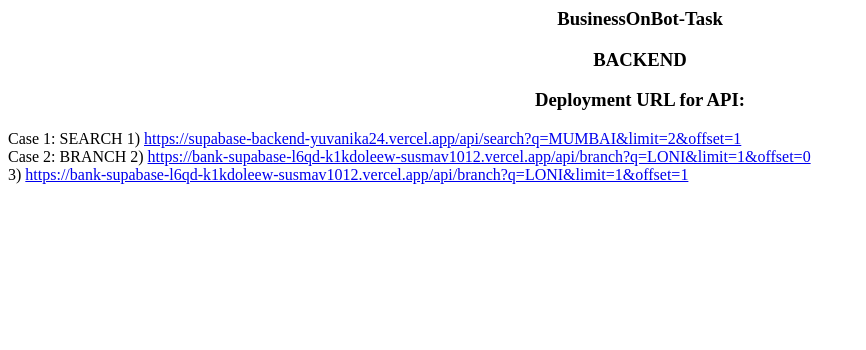
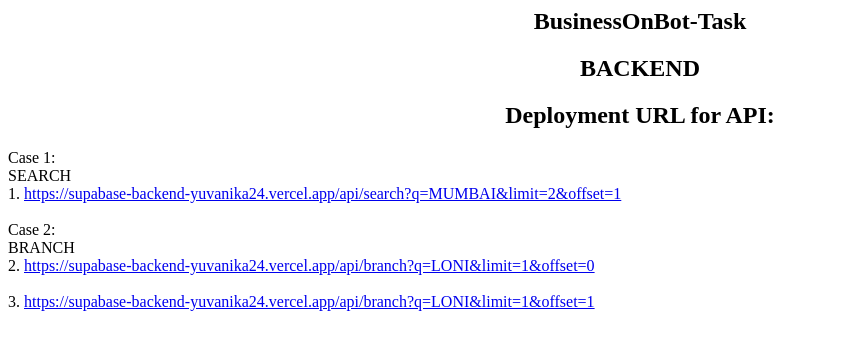
Before and after one commit to Yuvanika24/Supabase-Backend, a website: page index.html in a window 1280 px wide. Shown: the whole page, without its empty margins (0-866 px from the left). Drawn offline with Linux system fonts and the light colour scheme.

Commit message:
Update index.html

```diff
--- a/index.html
+++ b/index.html
@@ -1,11 +1,11 @@
-<h3> <center>BusinessOnBot-Task </center></h3>
-<h3> <center>BACKEND </center></h3>
-<h3><center>Deployment URL for API: </center></h3>
-Case 1:
-SEARCH
-1) <a href="https://supabase-backend-yuvanika24.vercel.app/api/search?q=MUMBAI&limit=2&offset=1">https://supabase-backend-yuvanika24.vercel.app/api/search?q=MUMBAI&limit=2&offset=1</a><br>
-Case 2:
-BRANCH
-2) <a href="https://bank-supabase-l6qd-k1kdoleew-susmav1012.vercel.app/api/branch?q=LONI&limit=1&offset=0">https://bank-supabase-l6qd-k1kdoleew-susmav1012.vercel.app/api/branch?q=LONI&limit=1&offset=0</a> <br>
-3) <a href="https://bank-supabase-l6qd-k1kdoleew-susmav1012.vercel.app/api/branch?q=LONI&limit=1&offset=1">https://bank-supabase-l6qd-k1kdoleew-susmav1012.vercel.app/api/branch?q=LONI&limit=1&offset=1</a> <br>
+<h2> <center>BusinessOnBot-Task </center></h2>
+<h2> <center>BACKEND </center></h2>
+<h2><center>Deployment URL for API: </center></h2>
+Case 1:<br>
+SEARCH<br>
+1. <a href="https://supabase-backend-yuvanika24.vercel.app/api/search?q=MUMBAI&limit=2&offset=1">https://supabase-backend-yuvanika24.vercel.app/api/search?q=MUMBAI&limit=2&offset=1</a><br>
+<br>Case 2:
+<br>BRANCH
+<br>2. <a href="https://supabase-backend-yuvanika24.vercel.app/api/branch?q=LONI&limit=1&offset=0">https://supabase-backend-yuvanika24.vercel.app/api/branch?q=LONI&limit=1&offset=0</a> <br>
+<br>3. <a href="https://supabase-backend-yuvanika24.vercel.app/api/branch?q=LONI&limit=1&offset=1">https://supabase-backend-yuvanika24.vercel.app/api/branch?q=LONI&limit=1&offset=1</a> <br>
   </h3>
```
